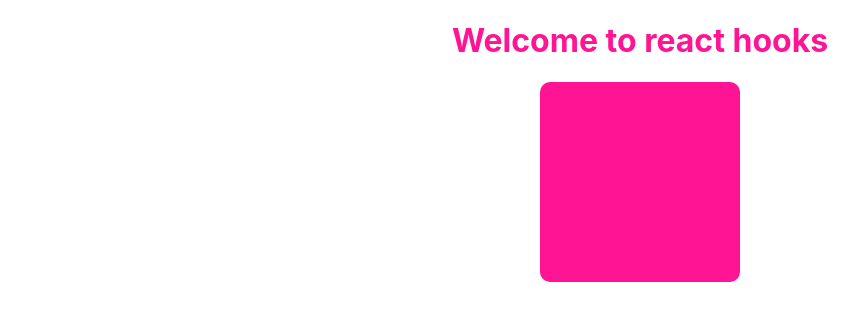
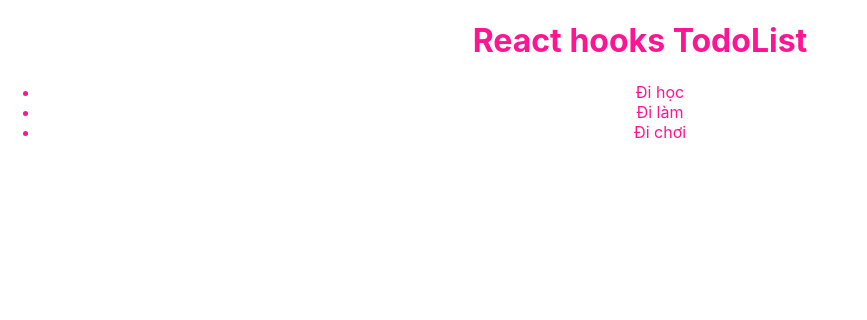
Before and after one commit to LamLeTomat/ReactjsWithHooks, a React (Create React App) app: page / in a window 1280 px wide. Shown: the top 320 px of the page, without its empty margins (0-867 px from the left). Built offline with nearby package versions, Linux system fonts and the light colour scheme.

Commit message:
TodoList

```diff
--- a/src/App.js
+++ b/src/App.js
@@ -1,11 +1,31 @@
+import { useState } from 'react';
 import './App.scss';
 import ColorBox from './components/ColorBox';
+import TodoList from './components/TodoList';
 
 function App() {
+  //Khởi tạo mảng giá trị
+  const [todoList, setTodoList] = useState([
+    {id: 1, title: 'Đi học'},
+    {id: 2, title: 'Đi làm'},
+    {id: 3, title: 'Đi chơi'},
+  ])
+  function handleTodoClick(todo){
+    console.log(todo);
+    const index  = todoList.findIndex(x => x.id == todo.id);
+    if (index < 0 ) return; //Nếu k tìm thấy index thì trả về -1
+    const newTodoList = [...todoList];
+    newTodoList.splice(index, 1);
+    setTodoList(newTodoList);
+  }
   return (
     <div className="app">
-      <h1>Welcome to react hooks</h1>
-      <ColorBox/>
+      <h1>React hooks TodoList</h1>
+      {/* <ColorBox/> */}
+      <TodoList
+        todos={todoList}
+        onTodoClick={handleTodoClick}
+      />
     </div>
   );
 }
--- /dev/null
+++ b/src/components/TodoList/index.jsx
@@ -0,0 +1,36 @@
+import React from 'react';
+import PropTypes from 'prop-types';
+
+TodoList.propTypes = {
+    todos: PropTypes.array,
+    onTodoClick: PropTypes.func,
+};
+
+TodoList.defaultProps = {
+    todos: [],
+    onTodoClick: null,
+}
+
+function TodoList(props) {
+    const {todos, onTodoClick} = props;
+    function handleClick(todo) {
+        if (onTodoClick) {
+            onTodoClick(todo);
+        }
+    }
+    return (
+        //render danh sách todo
+        <ul className="todo-list">
+            {todos.map(todo => (
+                <li
+                    key={todo.id}
+                    onClick={() => handleClick(todo)}
+                >
+                    {todo.title}
+                </li> // loop các giá trị trong mảng
+            ))}
+        </ul>
+    );
+}
+
+export default TodoList;
```
